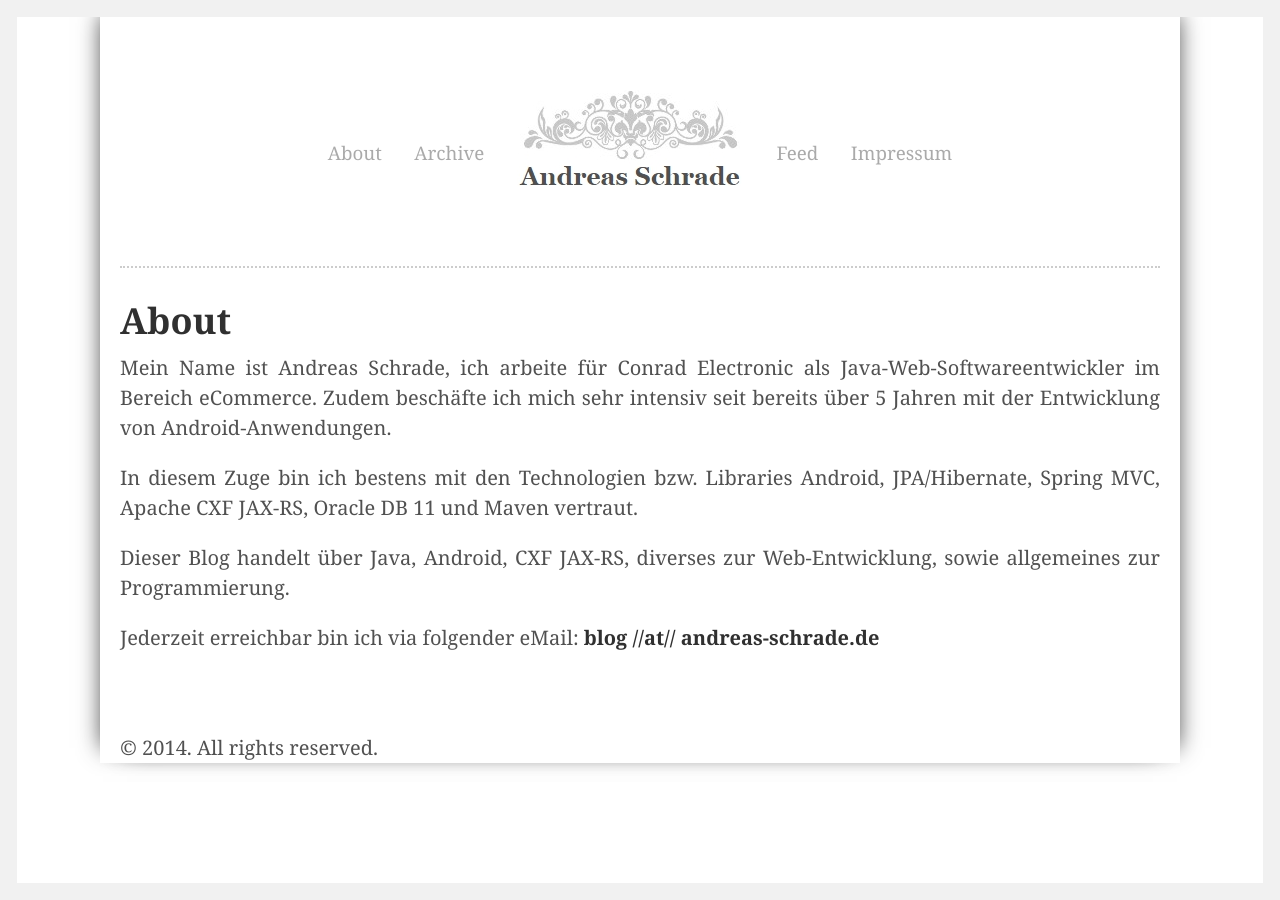
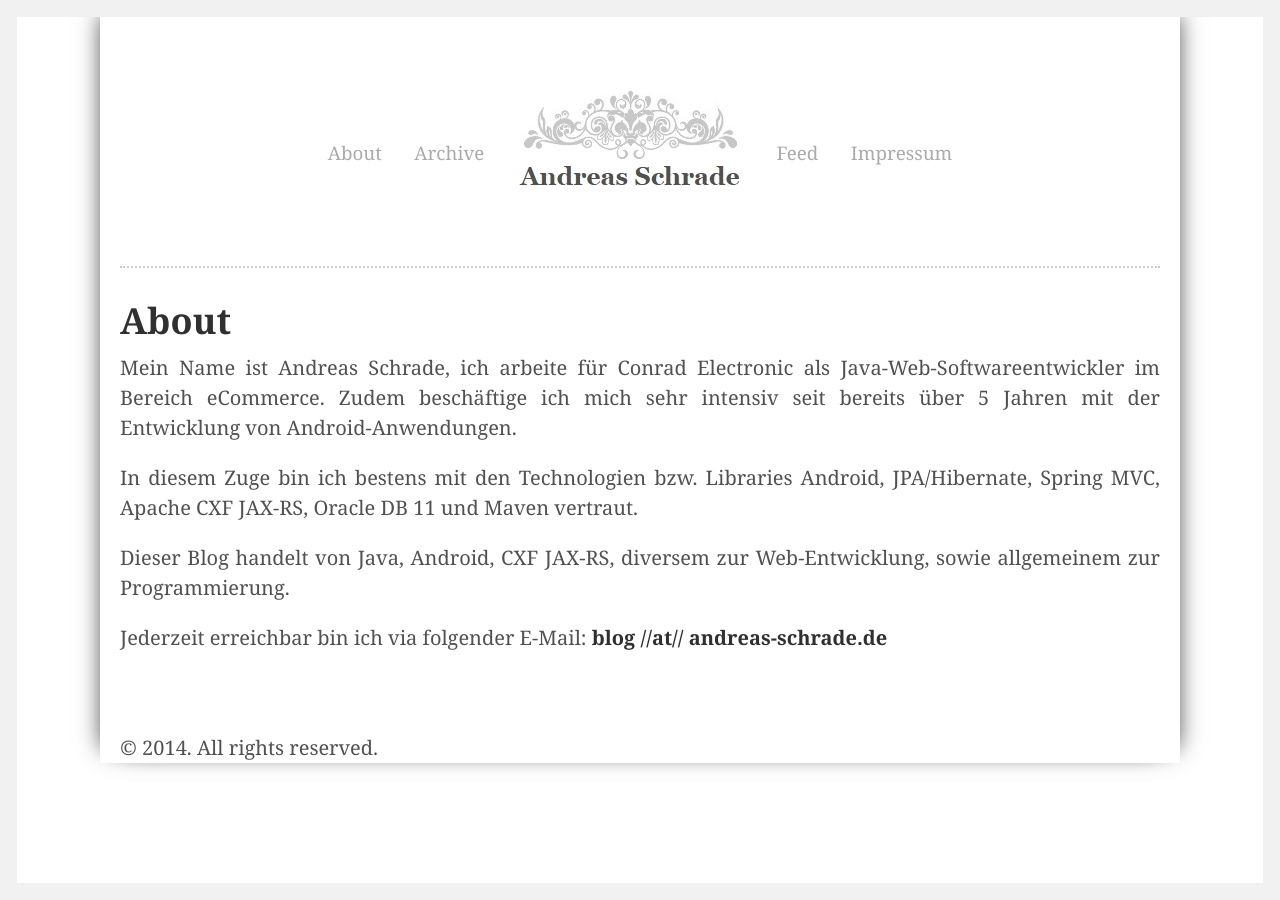
Before and after one commit to andreasschrade/andreasschrade.github.com, a Jekyll site: the page built from about.md, in a window 1280 px wide. Built offline with Jekyll 4.4.1, drawn with Linux system fonts in a browser that asks for light colours; Markdown is read by kramdown in place of the engine named in the settings.

Commit message:
fixed about page

```diff
--- a/about.md
+++ b/about.md
@@ -4,10 +4,10 @@
 ---
 
 Mein Name ist Andreas Schrade, ich arbeite für Conrad Electronic als Java-Web-Softwareentwickler im Bereich eCommerce.
-Zudem beschäfte ich mich sehr intensiv seit bereits über 5 Jahren mit der Entwicklung von Android-Anwendungen.
+Zudem beschäftige ich mich sehr intensiv seit bereits über 5 Jahren mit der Entwicklung von Android-Anwendungen.
 
 In diesem Zuge bin ich bestens mit den Technologien bzw. Libraries Android, JPA/Hibernate, Spring MVC, Apache CXF JAX-RS, Oracle DB 11 und Maven vertraut.
 
-Dieser Blog handelt über Java, Android, CXF JAX-RS, diverses zur Web-Entwicklung, sowie allgemeines zur Programmierung.
+Dieser Blog handelt von Java, Android, CXF JAX-RS, diversem zur Web-Entwicklung, sowie allgemeinem zur Programmierung.
 
-Jederzeit erreichbar bin ich via folgender eMail: <strong>blog //at// andreas-schrade.de</strong>
+Jederzeit erreichbar bin ich via folgender E-Mail: <strong>blog //at// andreas-schrade.de</strong>
```
